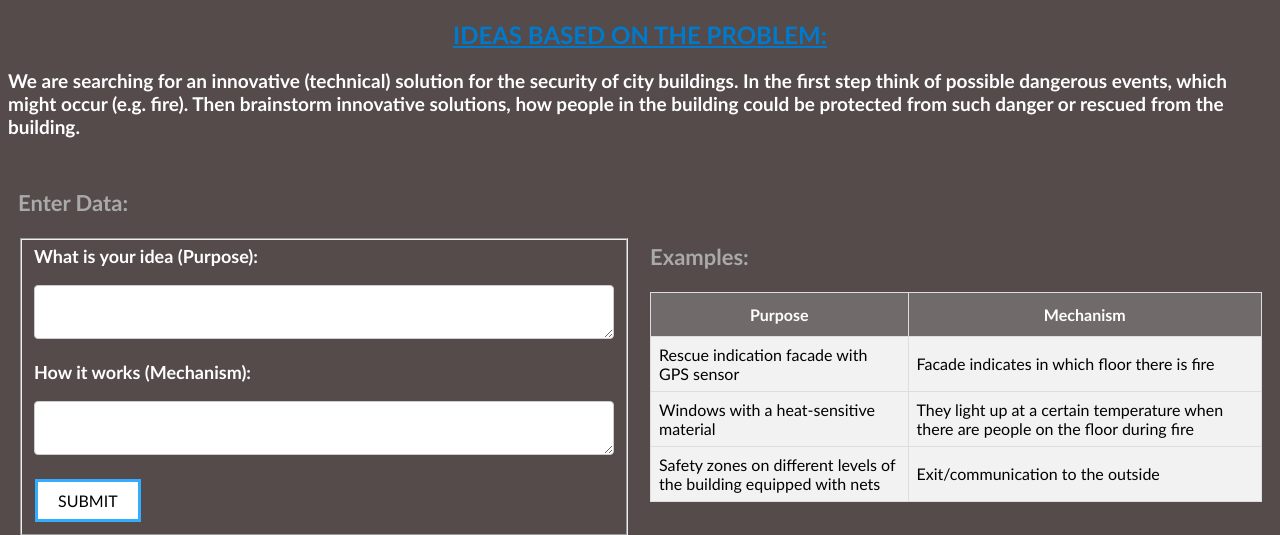
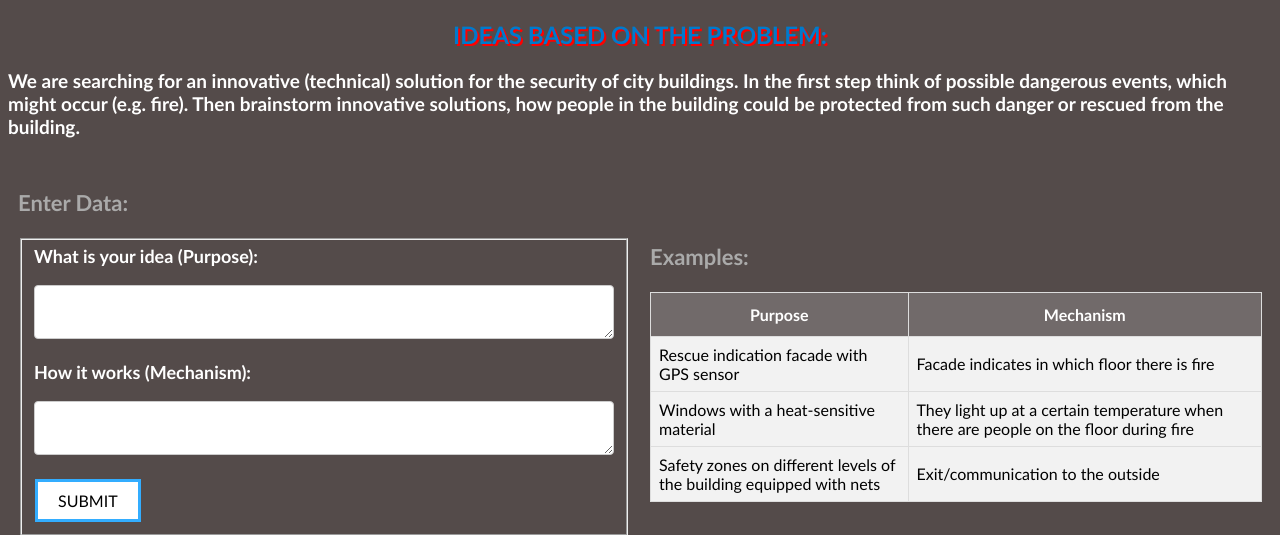
Before and after one commit to teiadom/ideasubmission, a Flask app: page / in a window 1280 px wide. Shown: the top 535 px of the page. Run offline with Flask 2, Linux system fonts and the light colour scheme.

Commit message:
Last Edits dnene

```diff
--- a/flask_qa/templates/home1.html
+++ b/flask_qa/templates/home1.html
@@ -58,7 +58,7 @@ h2 {
   text-align: center;
   text-transform: uppercase;
   color: #007acc;
-  text-decoration: underline;
+  text-shadow: 2px 2px #FF0000;
 }
 
 h3{
@@ -144,7 +144,7 @@ font-family: "Trebuchet MS", Arial, Helvetica, sans-serif;
 
     <script>
 function myFunction() {
-  alert("Thank you for your submission(s)");
+  alert("Thank you for your submission(s), Feel free to submit more.");
 }
 </script>
 </head>
```
